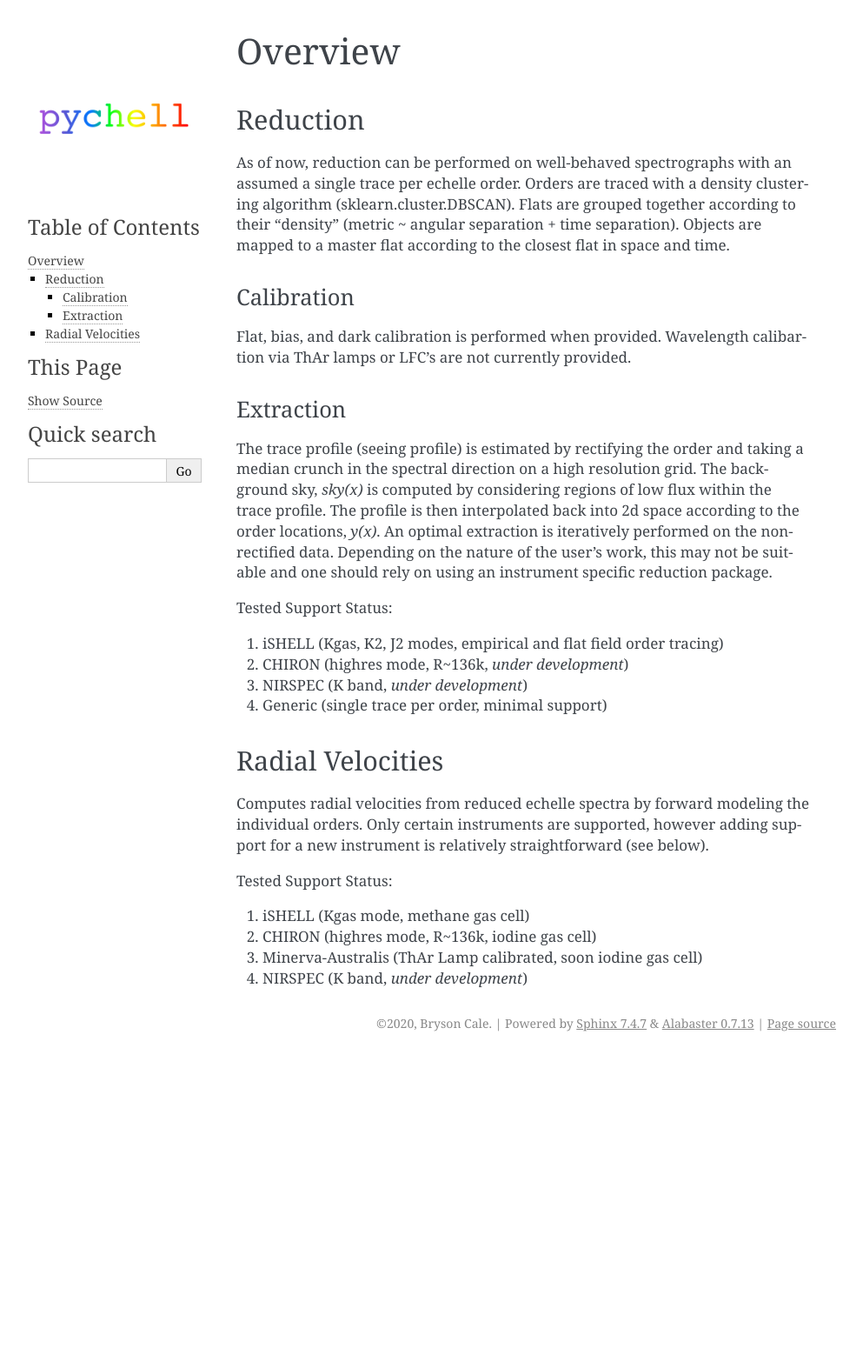
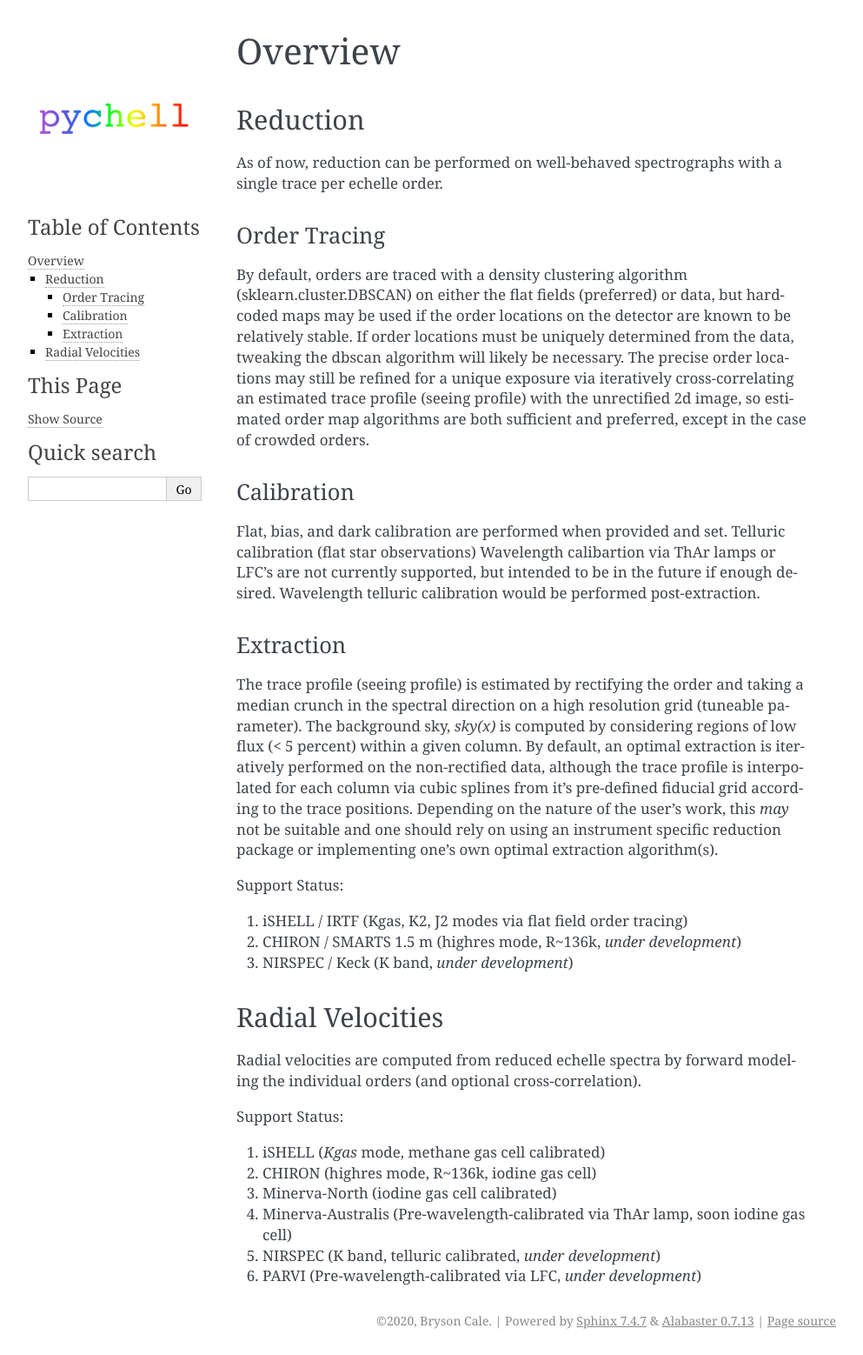
Before and after one commit to astrobc1/pychell, a Sphinx documentation site: the page built from docs/overview.rst, in a window 1280 px wide. Shown: the whole page at 87% size, without its empty margins (148-1141 px from the left). Built offline with Sphinx 7.4.7, drawn with Linux system fonts in a browser that asks for light colours; before the commit the page ends 1216 px from its top, so only the background shows below that.

```diff
--- a/docs/order_map_api.rst
+++ b/docs/order_map_api.rst
@@ -3,3 +3,5 @@
 
 Order Map
 +++++++++
+
+*under dev*
--- a/docs/overview.rst
+++ b/docs/overview.rst
@@ -6,33 +6,39 @@
 Reduction
 =========
 
-As of now, reduction can be performed on well-behaved spectrographs with an assumed a single trace per echelle order.  Orders are traced with a density clustering algorithm (sklearn.cluster.DBSCAN). Flats are grouped together according to their "density" (metric ~ angular separation + time separation). Objects are mapped to a master flat according to the closest flat in space and time.
+As of now, reduction can be performed on well-behaved spectrographs with a single trace per echelle order.
+
+Order Tracing
++++++++++++++
+
+By default, orders are traced with a density clustering algorithm (sklearn.cluster.DBSCAN) on either the flat fields (preferred) or data, but hard-coded maps may be used if the order locations on the detector are known to be relatively stable. If order locations must be uniquely determined from the data, tweaking the dbscan algorithm will likely be necessary. The precise order locations may still be refined for a unique exposure via iteratively cross-correlating an estimated trace profile (seeing profile) with the unrectified 2d image, so estimated order map algorithms are both sufficient and preferred, except in the case of crowded orders.
 
 Calibration
 +++++++++++
 
-Flat, bias, and dark calibration is performed when provided. Wavelength calibartion via ThAr lamps or LFC's are not currently provided.
+Flat, bias, and dark calibration are performed when provided and set. Telluric calibration (flat star observations) Wavelength calibartion via ThAr lamps or LFC's are not currently supported, but intended to be in the future if enough desired. Wavelength telluric calibration would be performed post-extraction.
 
 Extraction
 ++++++++++
 
-The trace profile (seeing profile) is estimated by rectifying the order and taking a median crunch in the spectral direction on a high resolution grid. The background sky, *sky(x)* is computed by considering regions of low flux within the trace profile. The profile is then interpolated back into 2d space according to the order locations, *y(x)*. An optimal extraction is iteratively performed on the non-rectified data. Depending on the nature of the user's work, this may not be suitable and one should rely on using an instrument specific reduction package.
+The trace profile (seeing profile) is estimated by rectifying the order and taking a median crunch in the spectral direction on a high resolution grid (tuneable parameter). The background sky, *sky(x)* is computed by considering regions of low flux (< 5 percent) within a given column. By default, an optimal extraction is iteratively performed on the non-rectified data, although the trace profile is interpolated for each column via cubic splines from it's pre-defined fiducial grid according to the trace positions. Depending on the nature of the user's work, this *may* not be suitable and one should rely on using an instrument specific reduction package or implementing one's own optimal extraction algorithm(s).
 
-Tested Support Status:
+Support Status:
 
-1. iSHELL (Kgas, K2, J2 modes, empirical and flat field order tracing)
-2. CHIRON (highres mode, R~136k, *under development*)
-3. NIRSPEC (K band, *under development*)
-4. Generic (single trace per order, minimal support)
+1. iSHELL / IRTF (Kgas, K2, J2 modes via flat field order tracing)
+2. CHIRON / SMARTS 1.5 m (highres mode, R~136k, *under development*)
+3. NIRSPEC / Keck (K band, *under development*)
 
 Radial Velocities
 =================
 
-Computes radial velocities from reduced echelle spectra by forward modeling the individual orders. Only certain instruments are supported, however adding support for a new instrument is relatively straightforward (see below).
+Radial velocities are computed from reduced echelle spectra by forward modeling the individual orders (and optional cross-correlation).
 
-Tested Support Status:
+Support Status:
 
-1. iSHELL (Kgas mode, methane gas cell)
+1. iSHELL (*Kgas* mode, methane gas cell calibrated)
 2. CHIRON (highres mode, R~136k, iodine gas cell)
-3. Minerva-Australis (ThAr Lamp calibrated, soon iodine gas cell)
-4. NIRSPEC (K band, *under development*)
+3. Minerva-North (iodine gas cell calibrated)
+4. Minerva-Australis (Pre-wavelength-calibrated via ThAr lamp, soon iodine gas cell)
+5. NIRSPEC (K band, telluric calibrated, *under development*)
+6. PARVI (Pre-wavelength-calibrated via LFC, *under development*)
--- a/docs/parvi.rst
+++ b/docs/parvi.rst
@@ -5,7 +5,7 @@
 PARVI
 -----
 
-PARVI (Palomar Habitable Zone Planet Finder) is a near-infrared spectrograph on the 200 inch Halte telescope at Palomar observatory.
+PARVI (Palomar Habitable Zone Planet Finder) is a near-infrared spectrograph on the 200 inch Hale telescope at Palomar observatory.
 
 .. automodule:: pychell.spectrographs.parvi
     :members:
```
Also changed, not shown: docs/quickstart.rst (+7 -8 lines), 4 other files.
